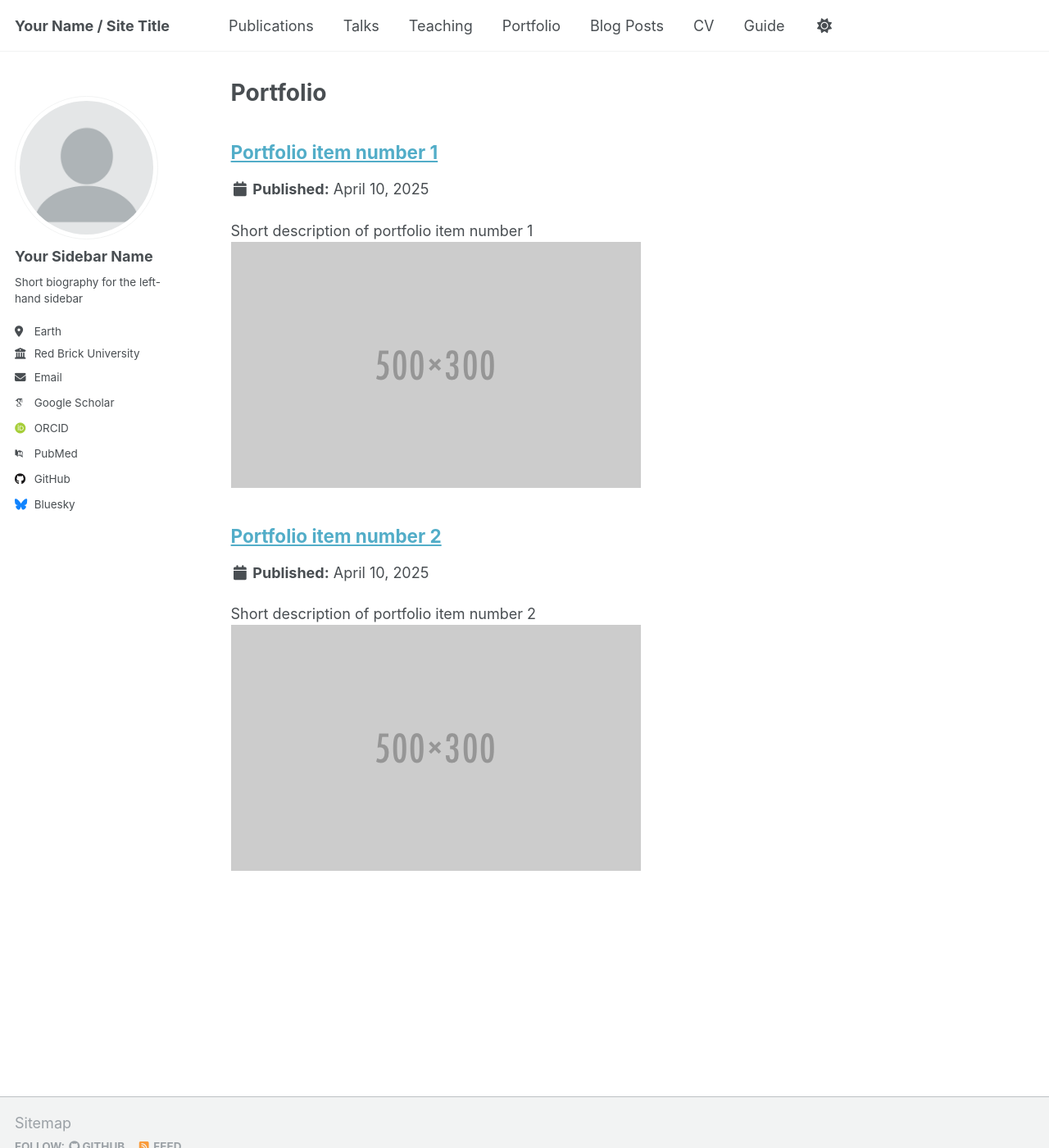
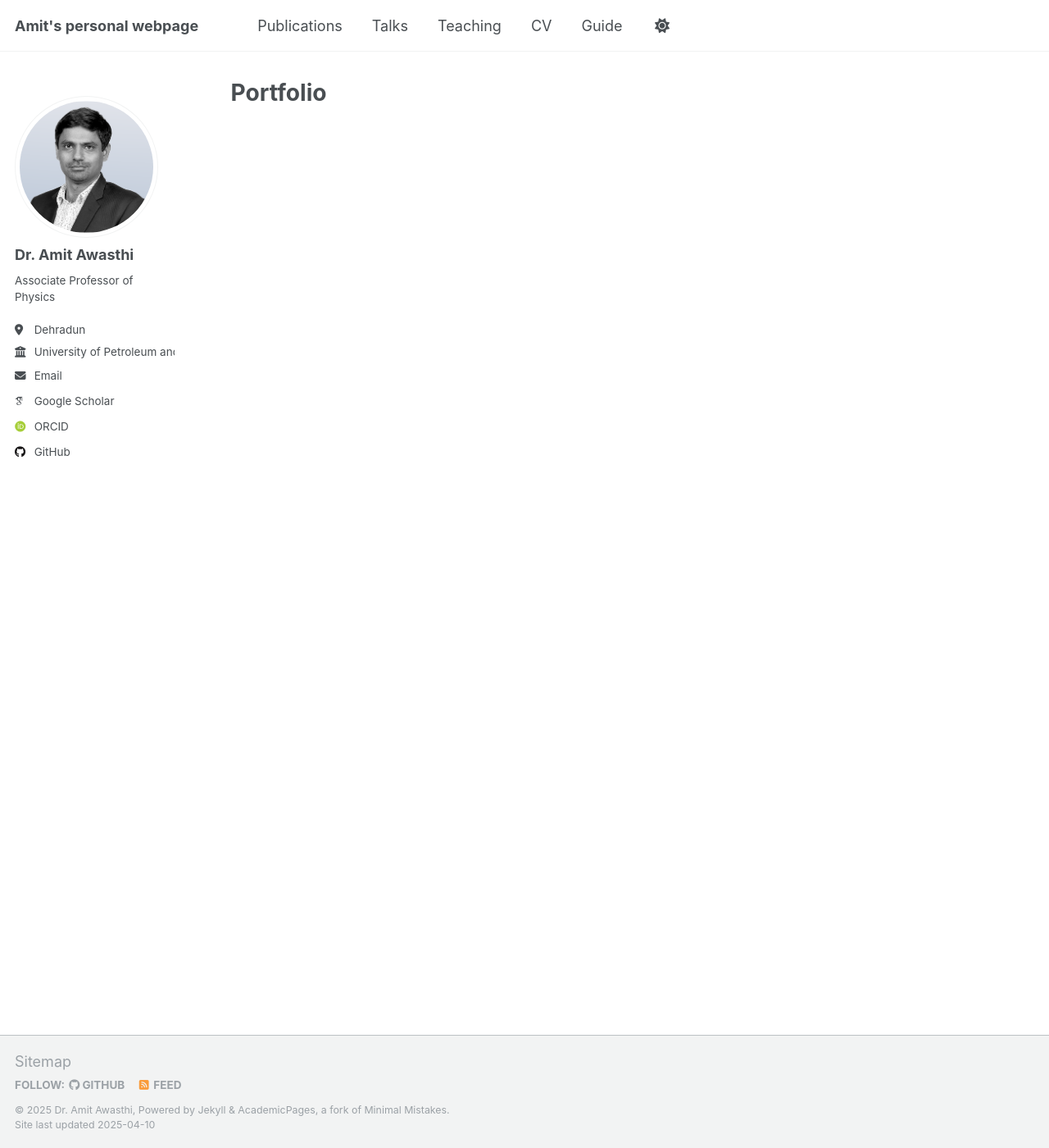
Before and after one commit to sroychow/aawasthi, a Jekyll site: the page built from _pages/portfolio.html, in a window 1280 px wide and 1400 px high. Shown: the whole window at 82% size. Built offline with Jekyll 4.4.1, drawn with Linux system fonts in a browser that asks for light colours; some web fonts are replaced; some of the changed text lies outside the part shown.

```diff
--- a/_config.yml
+++ b/_config.yml
@@ -9,9 +9,9 @@
 # Basic Site Settings
 locale                   : "en-US"
 site_theme               : "default"
-title                    : "Your Name / Site Title"
+title                    : "Amit's personal webpage"
 title_separator          : "-"
-name                     : &name "Your Name"
+name                     : &name "Dr. Amit Awasthi"
 description              : &description "personal description"
 url                      : https://academicpages.github.io # the base hostname & protocol for your site e.g. "https://[your GitHub username].github.io"
 baseurl                  : "" # the subpath of your site, e.g. "/blog"
@@ -23,42 +23,26 @@ repository               : "academicpages/academicpages.github.io"
 author:
   # Biographic information
   avatar           : "profile.png"
-  name             : "Your Sidebar Name"
+  name             : "Dr. Amit Awasthi"
   pronouns         : # example: "she/her"
-  bio              : "Short biography for the left-hand sidebar"
-  location         : "Earth"
-  employer         : "Red Brick University"
+  bio              : "Associate Professor of Physics"
+  location         : "Dehradun"
+  employer         : "University of Petroleum and Energy Studies"
   uri              : # URL
-  email            : "none@example.org"
+  email            : "aawasthi@ddn.upes.ac.in"
 
   # Academic websites
   arxiv            : # URL - Update with the correct link to your profile
-  googlescholar    : "https://scholar.google.com/citations?user=PS_CX0AAAAAJ"
-  impactstory      : # URL
+  googlescholar    : "https://scholar.google.co.in/citations?user=ZPSNcBEAAAAJ&hl=en"
   orcid            : "http://orcid.org/yourorcidurl"
   semantic         : # URL
-  pubmed           : "https://www.ncbi.nlm.nih.gov/pubmed/?term=john+snow"
   researchgate     : # URL
   scopus           : # URL
 
   # Repositories and software development
-  bitbucket        : # Username - Update with your username on the site
-  codepen          : # Username
-  dribbble         : # Username
   github           : "academicpages"
-  kaggle           : # Username
-  stackoverflow    : # User number or user number and name (i.e., use "1" or "1/jeff-atwood")
 
   # Social media
-  bluesky          : "bsky.app" # Replace this with you Bluesky username
-  facebook         : # Username
-  flickr           : # Username
-  foursquare       : # Username
-  goodreads        : # Username
-  google_plus      : # Username
-  keybase          : # Username
-  instagram        : # Username
-  lastfm           : # Username
   linkedin         : # Username
   mastodon         : # URL
   medium           : # URL
@@ -219,9 +203,6 @@ collections:
   publications:
     output: true
     permalink: /:collection/:path/
-  portfolio:
-    output: true
-    permalink: /:collection/:path/
   talks:
     output: true
     permalink: /:collection/:path/
@@ -265,15 +246,6 @@ defaults:
       author_profile: true
       share: true
       comments: true
-  # _portfolio
-  - scope:
-      path: ""
-      type: portfolio
-    values:
-      layout: single
-      author_profile: true
-      share: true
-      comment: true
   # _talks
   - scope:
       path: ""
--- a/_data/navigation.yml
+++ b/_data/navigation.yml
@@ -17,12 +17,6 @@ main:
   - title: "Teaching"
     url: /teaching/
 
-  - title: "Portfolio"
-    url: /portfolio/
-
-  - title: "Blog Posts"
-    url: /year-archive/
-
   - title: "CV"
     url: /cv/
 
```
Also changed, not shown: images/profile.png.
